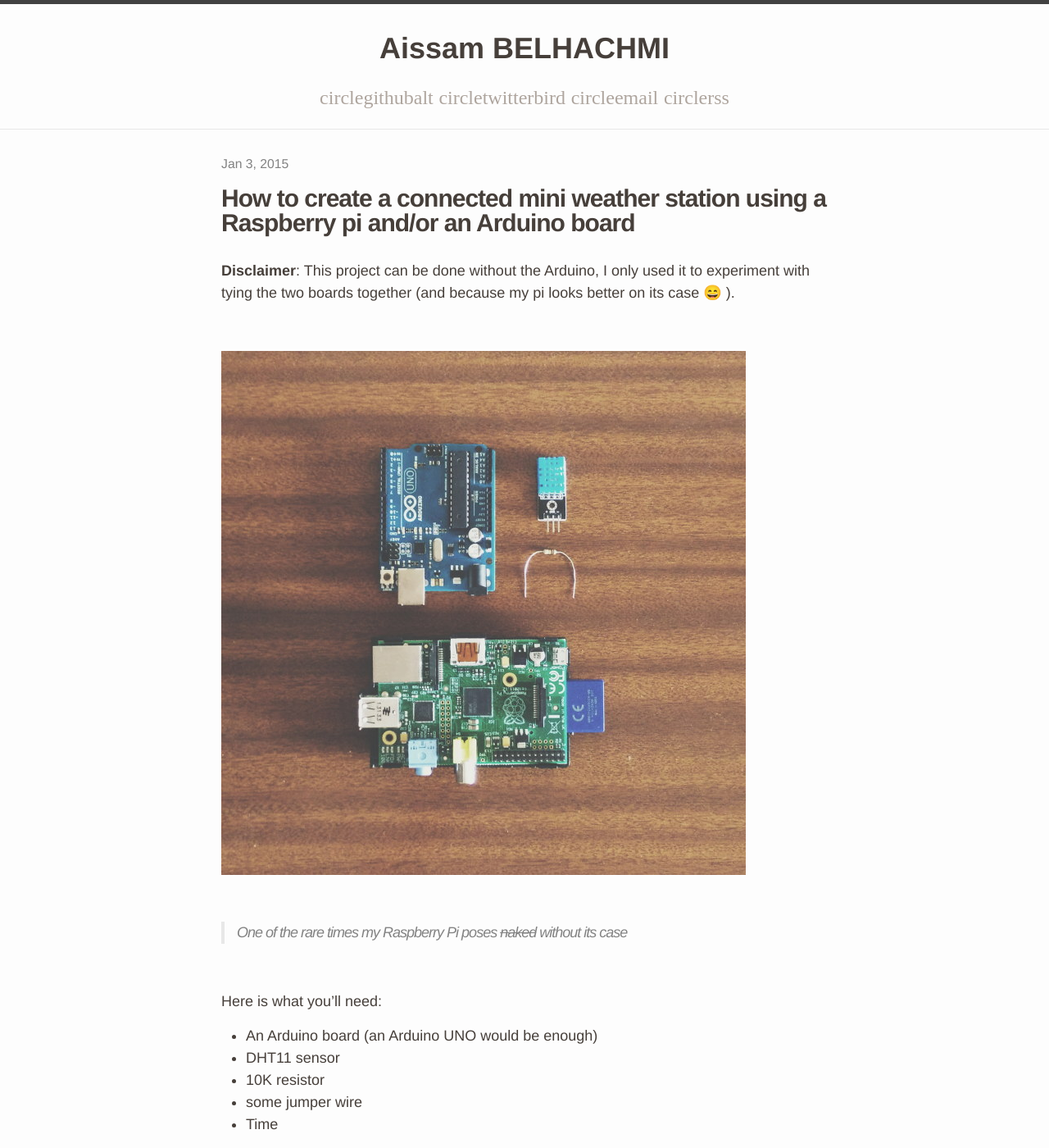
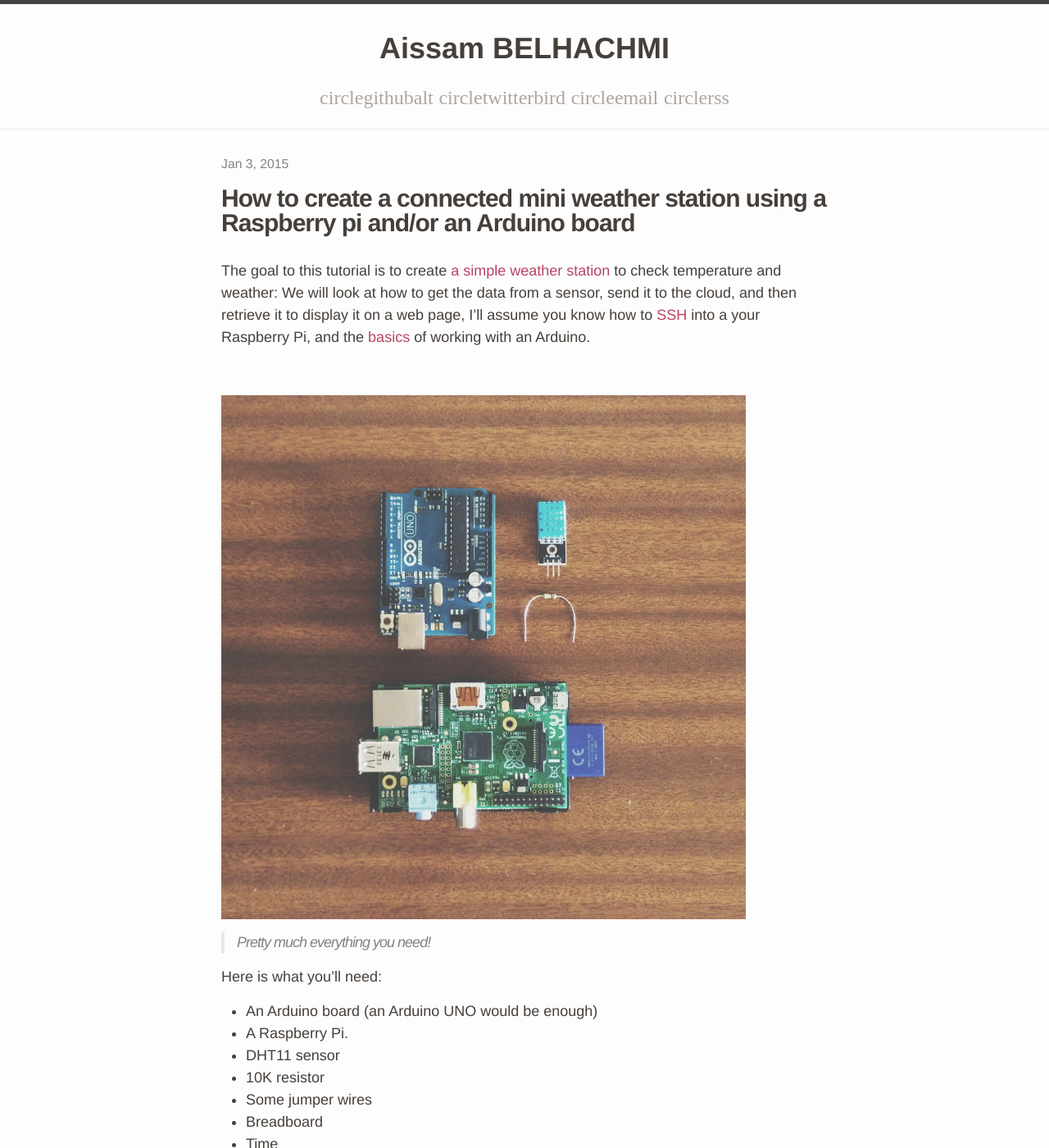
Before and after one commit to Edmeral/Edmeral.github.io, a Jekyll site: the page built from _posts/2015-01-03-raspberry-pi-arduino-weather-station.md, in a window 1280 px wide and 1400 px high. Shown: the whole window at 82% size. Built offline with Jekyll 4.4.1, drawn with Linux system fonts in a browser that asks for light colours; nearby versions of some CDN libraries; emoji names are drawn with the system emoji font; some web fonts are replaced; Markdown is read by kramdown in place of the engine named in the settings; comment, search, counter and statistics services are not loaded; some of the changed text lies outside the part shown.

Commit message:
Updated article

```diff
--- a/_posts/2015-01-03-raspberry-pi-arduino-weather-station.md
+++ b/_posts/2015-01-03-raspberry-pi-arduino-weather-station.md
@@ -3,26 +3,22 @@ layout: post
 title: "How to create a connected mini weather station using a Raspberry pi and/or an Arduino board"
 ---
 
-**Disclaimer**: This project can be done without the Arduino, I only used it to experiment with tying the two boards together (and because my pi looks better on its case :smile: ).
+The goal to this tutorial is to create [a simple weather station](http://weather.aissam.me) to check temperature and weather: We will look at how to get the data from a sensor, send it to the cloud, and then retrieve it to display it on a web page, I'll assume you know how to [SSH](FIXME) into a your Raspberry Pi, and the [basics](FIXME!) of working with an Arduino.
 
 <br>
 
 ![Arduino + Raspberry Pi](/images/arduinopluspi.jpg)
-
 <br>
 
-> One of the rare times my Raspberry Pi poses <s>naked</s> without its case
 
-<br>
+> Pretty much everything you need!
 
 Here is what you'll need:
 
 * An Arduino board (an Arduino UNO would be enough)
+* A Raspberry Pi.
 * DHT11 sensor
 * 10K resistor
-* some jumper wire
+* Some jumper wires
+* Breadboard
 * Time
-
-<br>
-
-The goal to this tutorial is to create something [this](http://weather.aissam.me):
```
